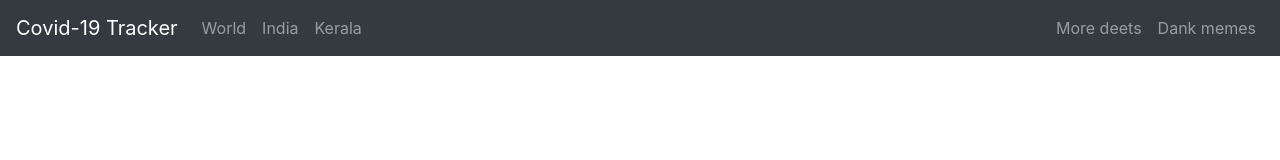
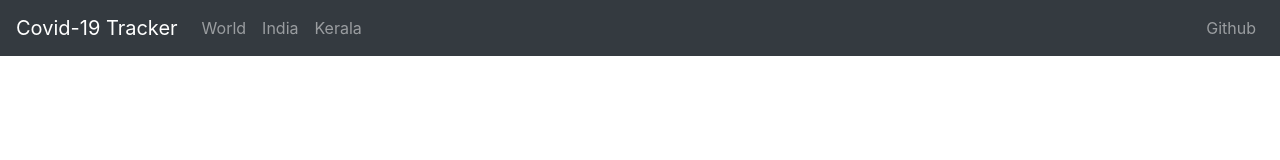
Before and after one commit to hishamalip/covid19-tracker, a React (Create React App) app: page / in a window 1280 px wide. Shown: the top 160 px of the page. Built offline with nearby package versions, Linux system fonts and the light colour scheme.

Commit message:
github link added

```diff
--- a/src/Components/Header.js
+++ b/src/Components/Header.js
@@ -15,10 +15,7 @@ class Header extends React.Component {
                         <Link className="nav-link" to="/covid19-tracker/kerala/">Kerala</Link>
                     </Nav>
                     <Nav>
-                        <Nav.Link href="#deets">More deets</Nav.Link>
-                        <Nav.Link eventKey={2} href="#memes">
-                            Dank memes
-                            </Nav.Link>
+                        <Nav.Link href="https://github.com/hishamalip/covid19-tracker/">Github</Nav.Link>
                     </Nav>
                 </Navbar.Collapse>
             </Navbar>
```
